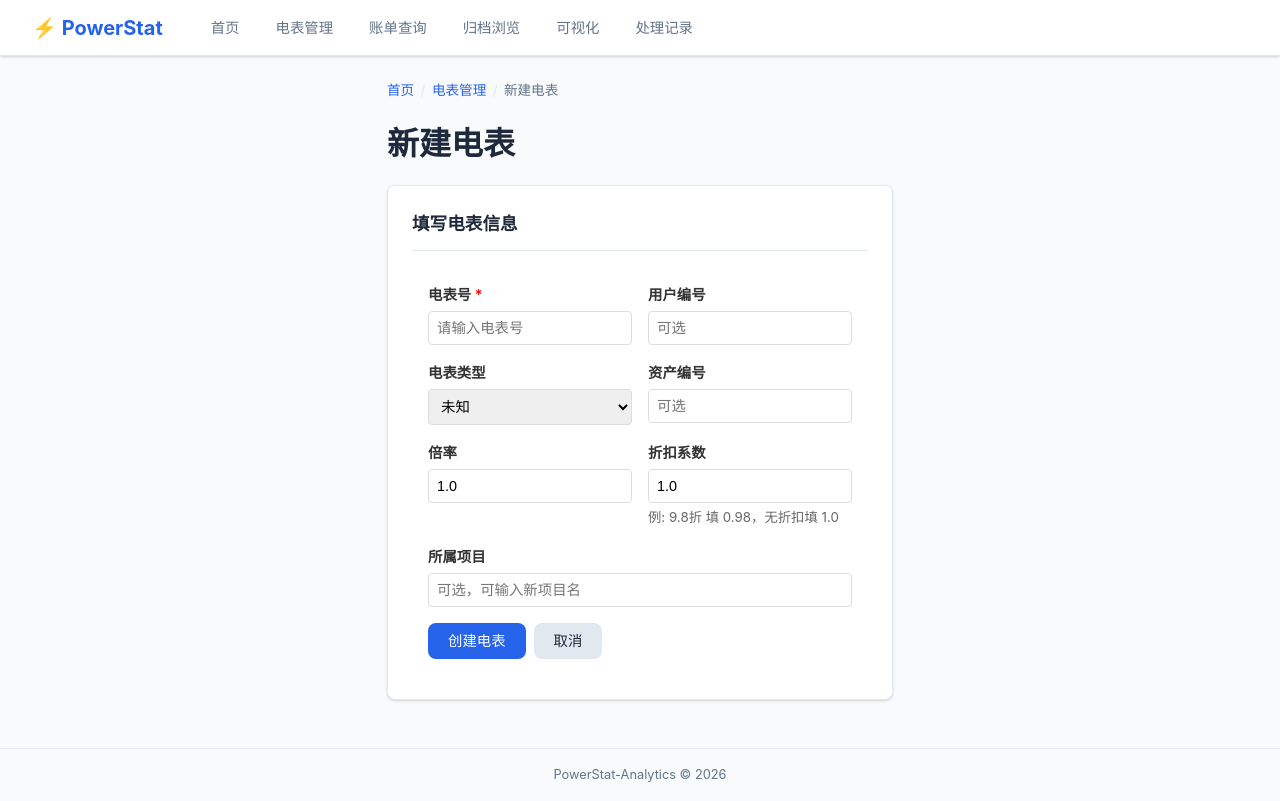
After one commit to hilifer/PowerStat-Analytics, a Flask app: page /meters/create in a window 1280 px wide. The commit adds this page. Run offline with Flask 3, Linux system fonts and the light colour scheme; data that the repository does not hold is empty.

Commit message:
feat: add CRUD operations for electricity meters
Add manual meter creation and deletion functionality:
- Database: create_meter() for manual creation (no fuzzy matching),
  delete_meter() to remove meter and associated readings
- Web: /meters/create page with form, /api/meters/<number>/delete endpoint
- UI: "新建电表" button on meters list, delete buttons on list and detail pages

https://claude.ai/code/session_01CQ2dc512YBhLM1JZ6zobQg

```diff
--- a/src/data/models.py
+++ b/src/data/models.py
@@ -406,6 +406,54 @@ class Database:
         # 删除旧短号记录
         conn.execute("DELETE FROM meters WHERE id = ?", (old_id,))
 
+    def create_meter(self, meter_number: str, user_id: str = None,
+                     meter_type: str = "未知", asset_number: str = None,
+                     multiplier: float = 1.0, discount: float = 1.0,
+                     project_name: str = None) -> int:
+        """手动创建电表，返回电表 ID。
+
+        与 upsert_meter 不同，此方法用于用户手动添加电表，
+        不做模糊匹配，电表号必须唯一。
+        """
+        if not meter_number or not meter_number.strip():
+            raise ValueError("电表号不能为空")
+        meter_number = meter_number.strip()
+
+        with self.connection() as conn:
+            existing = conn.execute(
+                "SELECT id FROM meters WHERE meter_number = ?", (meter_number,)
+            ).fetchone()
+            if existing:
+                raise ValueError(f"电表号 {meter_number} 已存在")
+
+            conn.execute(
+                """INSERT INTO meters
+                   (meter_number, user_id, meter_type, asset_number, multiplier, discount, project_name)
+                   VALUES (?, ?, ?, ?, ?, ?, ?)""",
+                (meter_number, user_id or '', meter_type, asset_number,
+                 multiplier, discount, project_name),
+            )
+            row = conn.execute(
+                "SELECT id FROM meters WHERE meter_number = ?", (meter_number,)
+            ).fetchone()
+            meter_id = row["id"]
+            log.info("手动创建电表: %s -> id=%d", meter_number, meter_id)
+            return meter_id
+
+    def delete_meter(self, meter_number: str) -> bool:
+        """删除电表及其关联的抄表数据。"""
+        with self.connection() as conn:
+            row = conn.execute(
+                "SELECT id FROM meters WHERE meter_number = ?", (meter_number,)
+            ).fetchone()
+            if not row:
+                return False
+            meter_id = row["id"]
+            conn.execute("DELETE FROM monthly_readings WHERE meter_id = ?", (meter_id,))
+            conn.execute("DELETE FROM meters WHERE id = ?", (meter_id,))
+            log.info("删除电表: %s (id=%d) 及其关联数据", meter_number, meter_id)
+            return True
+
     def update_meter(self, meter_number: str, **fields) -> bool:
         """手动更新电表信息（仅限解锁状态，或管理员操作）。
 
--- a/src/web/app.py
+++ b/src/web/app.py
@@ -499,6 +499,39 @@ def _register_routes(app: Flask, db: Database):
         flash(f"CSV 已导出到 {csv_dir}", "success")
         return redirect(url_for("index"))
 
+    # ---- 新建电表页面 ----
+    @app.route("/meters/create", methods=["GET", "POST"])
+    def meter_create():
+        if request.method == "POST":
+            data = request.form.to_dict()
+            meter_number = data.get("meter_number", "").strip()
+            if not meter_number:
+                flash("电表号不能为空", "danger")
+                return redirect(url_for("meter_create"))
+            try:
+                multiplier = float(data.get("multiplier") or 1.0)
+                discount = float(data.get("discount") or 1.0)
+                meter_id = db.create_meter(
+                    meter_number=meter_number,
+                    user_id=data.get("user_id", "").strip() or None,
+                    meter_type=data.get("meter_type", "未知"),
+                    asset_number=data.get("asset_number", "").strip() or None,
+                    multiplier=multiplier,
+                    discount=discount,
+                    project_name=data.get("project_name", "").strip() or None,
+                )
+                flash(f"电表 {meter_number} 创建成功", "success")
+                return redirect(url_for("meter_detail", meter_id=meter_id))
+            except ValueError as e:
+                flash(str(e), "danger")
+                return redirect(url_for("meter_create"))
+            except Exception as e:
+                flash(f"创建失败: {e}", "danger")
+                return redirect(url_for("meter_create"))
+
+        projects = db.get_projects()
+        return render_template("meter_create.html", projects=projects)
+
     # ---- 电表编辑页面 ----
     @app.route("/meters/<int:meter_id>/edit")
     def meter_edit(meter_id):
@@ -576,6 +609,18 @@ def _register_routes(app: Flask, db: Database):
         return jsonify({"success": True, "count": count,
                         "message": f"已{'锁定' if action == 'lock' else '解锁'} {count} 个电表"})
 
+    # ---- 电表删除 API ----
+    @app.route("/api/meters/<meter_number>/delete", methods=["POST"])
+    def meter_delete_api(meter_number):
+        meter = db.get_meter(meter_number)
+        if not meter:
+            return jsonify({"error": f"电表 {meter_number} 不存在"}), 404
+        ok = db.delete_meter(meter_number)
+        if ok:
+            return jsonify({"success": True, "message": f"电表 {meter_number} 已删除"})
+        else:
+            return jsonify({"error": "删除失败"}), 500
+
     # ---- 电表详情 API ----
     @app.route("/api/meters/<meter_number>")
     def meter_detail_api(meter_number):
--- /dev/null
+++ b/templates/meter_create.html
@@ -0,0 +1,73 @@
+{% extends "base.html" %}
+{% block title %}新建电表 - PowerStat{% endblock %}
+
+{% block content %}
+<div class="breadcrumb">
+    <a href="{{ url_for('index') }}">首页</a>
+    <span class="sep">/</span>
+    <a href="{{ url_for('meters_list') }}">电表管理</a>
+    <span class="sep">/</span>
+    <span>新建电表</span>
+</div>
+
+<h1 style="margin-bottom:1rem;">新建电表</h1>
+
+<div class="card">
+    <div class="card-header">
+        <h2>填写电表信息</h2>
+    </div>
+    <form method="POST" action="{{ url_for('meter_create') }}">
+        <div class="form-grid" style="display:grid; grid-template-columns:1fr 1fr; gap:1rem; padding:1rem;">
+            <div class="form-group">
+                <label>电表号 <span style="color:red;">*</span></label>
+                <input type="text" name="meter_number" required class="form-input" placeholder="请输入电表号">
+            </div>
+            <div class="form-group">
+                <label>用户编号</label>
+                <input type="text" name="user_id" class="form-input" placeholder="可选">
+            </div>
+            <div class="form-group">
+                <label>电表类型</label>
+                <select name="meter_type" class="form-input">
+                    <option value="未知">未知</option>
+                    <option value="上网表">上网表</option>
+                    <option value="发电表">发电表</option>
+                </select>
+            </div>
+            <div class="form-group">
+                <label>资产编号</label>
+                <input type="text" name="asset_number" class="form-input" placeholder="可选">
+            </div>
+            <div class="form-group">
+                <label>倍率</label>
+                <input type="number" step="0.01" name="multiplier" value="1.0" class="form-input">
+            </div>
+            <div class="form-group">
+                <label>折扣系数</label>
+                <input type="number" step="0.01" name="discount" value="1.0" class="form-input"
+                       min="0" max="1" placeholder="如 0.98 = 9.8折">
+                <small style="color:#666;">例: 9.8折 填 0.98，无折扣填 1.0</small>
+            </div>
+            <div class="form-group" style="grid-column: span 2;">
+                <label>所属项目</label>
+                <input type="text" name="project_name" class="form-input" list="project-list" placeholder="可选，可输入新项目名">
+                <datalist id="project-list">
+                    {% for p in projects %}
+                    <option value="{{ p }}">
+                    {% endfor %}
+                </datalist>
+            </div>
+        </div>
+        <div style="padding:0 1rem 1rem; display:flex; gap:0.5rem;">
+            <button type="submit" class="btn btn-primary">创建电表</button>
+            <a href="{{ url_for('meters_list') }}" class="btn btn-secondary">取消</a>
+        </div>
+    </form>
+</div>
+
+<style>
+.form-group { display:flex; flex-direction:column; gap:0.3rem; }
+.form-group label { font-weight:600; font-size:0.9rem; color:#333; }
+.form-input { padding:0.5rem; border:1px solid #ddd; border-radius:4px; font-size:0.9rem; }
+</style>
+{% endblock %}
```
Also changed, not shown: templates/meter_detail.html (+21 -1 lines), templates/meters.html (+26 -2 lines).
